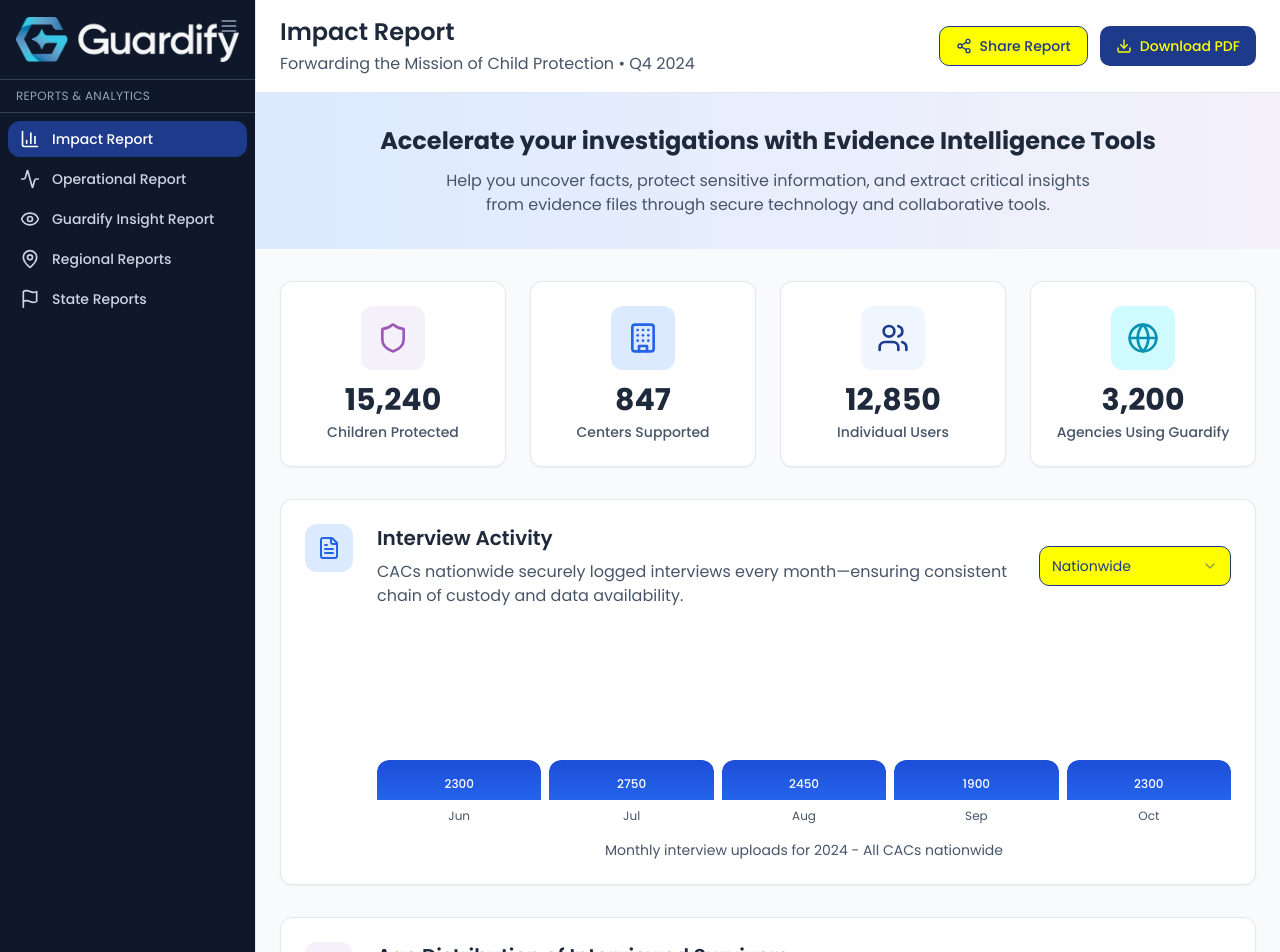
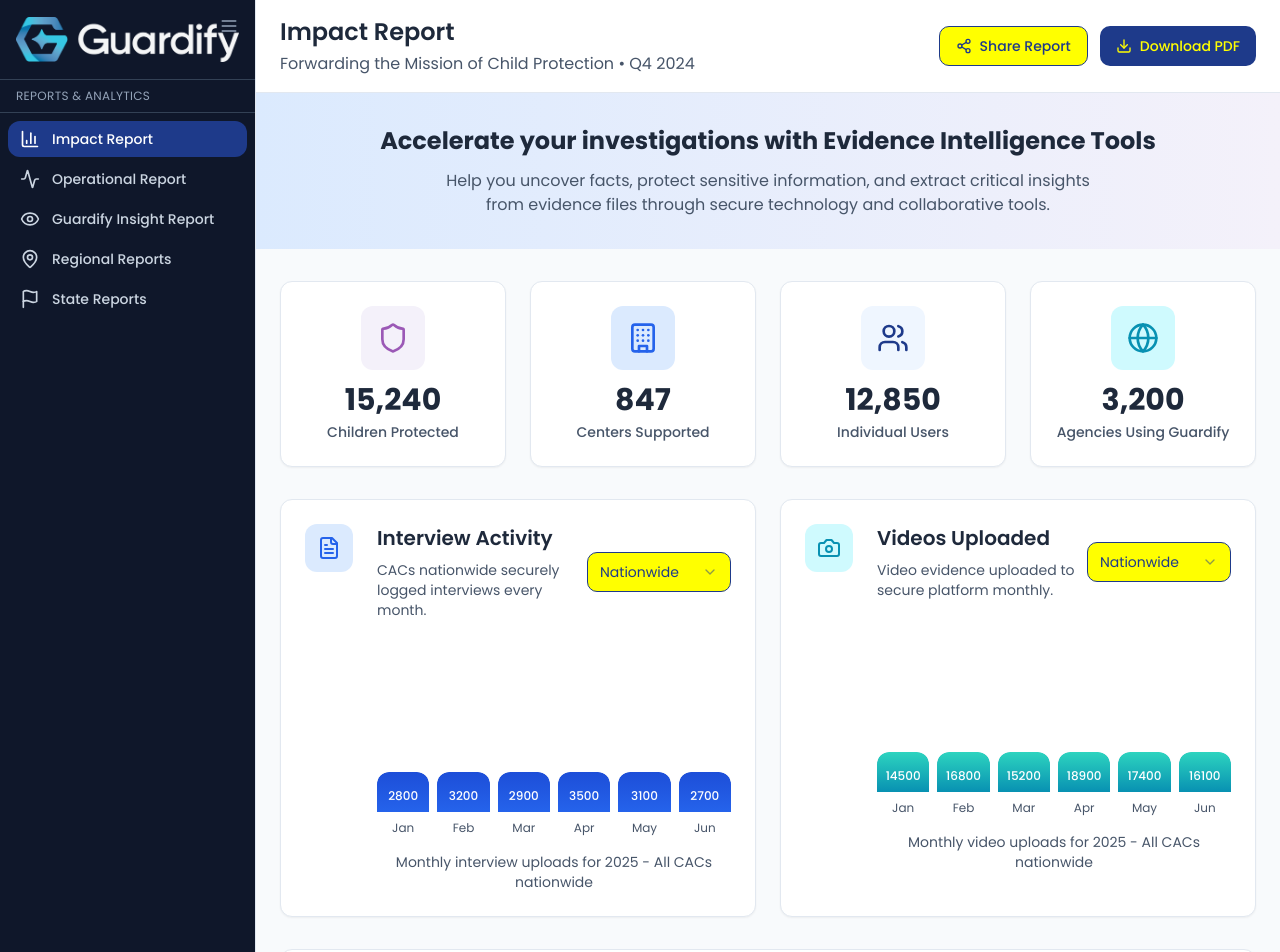
Before and after one commit to Leo-Torre5/guardify-impact-visuals, a React (Vite) app: page / in a window 1280 px wide. Shown: the top 952 px of the page. Built offline with nearby package versions, Linux system fonts and the light colour scheme.

Commit message:
feat: Add Interviews Uploaded section
Adds a new "Interviews Uploaded" section with an animated chart, side-by-side layout, and "My CAC" / "Nationwide" filters.  Uses mock data for the last 6 months of 2025.

```diff
--- a/src/components/ImpactReport.tsx
+++ b/src/components/ImpactReport.tsx
@@ -28,6 +28,7 @@ import SecureEvidenceChart from './charts/SecureEvidenceChart';
 import MDTCollaborationChart from './charts/MDTCollaborationChart';
 import TimeSavedChart from './charts/TimeSavedChart';
 import InterviewsChart from './charts/InterviewsChart';
+import InterviewsUploadedChart from './charts/InterviewsUploadedChart';
 import LawEnforcementSavings from './charts/LawEnforcementSavings';
 import KPICards from './charts/KPICards';
 import AgeDistributionChart from './charts/AgeDistributionChart';
@@ -37,6 +38,7 @@ import CostSavingsChart from './charts/CostSavingsChart';
 
 const ImpactReport = () => {
   const [viewFilter, setViewFilter] = useState("nationwide");
+  const [uploadViewFilter, setUploadViewFilter] = useState("nationwide");
   const [sidebarOpen, setSidebarOpen] = useState(true);
 
   const reportData = {
@@ -48,18 +50,38 @@ const ImpactReport = () => {
     },
     interviews_uploaded_by_month: {
       my_cac: [
-        {"month": "2024-06", "count": 23},
-        {"month": "2024-07", "count": 27},
-        {"month": "2024-08", "count": 24},
-        {"month": "2024-09", "count": 19},
-        {"month": "2024-10", "count": 23}
+        {"month": "2025-01", "count": 28},
+        {"month": "2025-02", "count": 32},
+        {"month": "2025-03", "count": 29},
+        {"month": "2025-04", "count": 35},
+        {"month": "2025-05", "count": 31},
+        {"month": "2025-06", "count": 27}
       ],
       nationwide: [
-        {"month": "2024-06", "count": 2300},
-        {"month": "2024-07", "count": 2750},
-        {"month": "2024-08", "count": 2450},
-        {"month": "2024-09", "count": 1900},
-        {"month": "2024-10", "count": 2300}
+        {"month": "2025-01", "count": 2800},
+        {"month": "2025-02", "count": 3200},
+        {"month": "2025-03", "count": 2900},
+        {"month": "2025-04", "count": 3500},
+        {"month": "2025-05", "count": 3100},
+        {"month": "2025-06", "count": 2700}
+      ]
+    },
+    videos_uploaded_by_month: {
+      my_cac: [
+        {"month": "2025-01", "count": 145},
+        {"month": "2025-02", "count": 168},
+        {"month": "2025-03", "count": 152},
+        {"month": "2025-04", "count": 189},
+        {"month": "2025-05", "count": 174},
+        {"month": "2025-06", "count": 161}
+      ],
+      nationwide: [
+        {"month": "2025-01", "count": 14500},
+        {"month": "2025-02", "count": 16800},
+        {"month": "2025-03", "count": 15200},
+        {"month": "2025-04", "count": 18900},
+        {"month": "2025-05", "count": 17400},
+        {"month": "2025-06", "count": 16100}
       ]
     },
     avg_video_duration_mins: 42,
@@ -109,6 +131,12 @@ const ImpactReport = () => {
     return viewFilter === 'my-cac'
       ? reportData.interviews_uploaded_by_month.my_cac
       : reportData.interviews_uploaded_by_month.nationwide;
+  };
+
+  const getCurrentUploadData = () => {
+    return uploadViewFilter === 'my-cac'
+      ? reportData.videos_uploaded_by_month.my_cac
+      : reportData.videos_uploaded_by_month.nationwide;
   };
 
   return (
@@ -204,7 +232,9 @@ const ImpactReport = () => {
           {/* KPI Cards */}
           <KPICards data={reportData.kpi_metrics} />
 
-          {/* Interview Activity with Filter */}
+          {/* Interview Activity and Videos Uploaded - Side by Side */}
+          <div className="grid grid-cols-1 lg:grid-cols-2 gap-6">
+            {/* Interview Activity */}
             <Card className="p-6 bg-white shadow-sm border border-slate-200 rounded-xl">
               <div className="flex items-start gap-6">
                 <div className="w-12 h-12 bg-guardify-blue-light rounded-xl flex items-center justify-center flex-shrink-0">
@@ -214,16 +244,16 @@ const ImpactReport = () => {
                   <div className="flex items-center justify-between mb-6">
                     <div>
                       <h3 className="text-xl font-semibold text-slate-800 mb-2 font-poppins">Interview Activity</h3>
-                    <p className="text-slate-600 font-poppins">
+                      <p className="text-slate-600 font-poppins text-sm">
                         {viewFilter === 'nationwide'
-                        ? 'CACs nationwide securely logged interviews every month—ensuring consistent chain of custody and data availability.'
-                        : 'Your team securely logged interviews every month—ensuring consistent chain of custody and data availability.'
+                          ? 'CACs nationwide securely logged interviews every month.'
+                          : 'Your team securely logged interviews every month.'
                         }
                       </p>
                     </div>
                     <div className="relative z-50">
                       <Select value={viewFilter} onValueChange={setViewFilter}>
-                      <SelectTrigger className="w-48 font-poppins border-guardify-navy-blue focus:ring-guardify-navy-blue text-guardify-navy-blue">
+                        <SelectTrigger className="w-36 font-poppins border-guardify-navy-blue focus:ring-guardify-navy-blue text-guardify-navy-blue text-sm">
                           <SelectValue placeholder="Select view" />
                         </SelectTrigger>
                         <SelectContent className="bg-white border-guardify-navy-blue z-[9999]">
@@ -237,6 +267,41 @@ const ImpactReport = () => {
                 </div>
               </div>
             </Card>
+
+            {/* Videos Uploaded */}
+            <Card className="p-6 bg-white shadow-sm border border-slate-200 rounded-xl">
+              <div className="flex items-start gap-6">
+                <div className="w-12 h-12 bg-guardify-teal-light rounded-xl flex items-center justify-center flex-shrink-0">
+                  <Camera className="w-6 h-6 text-guardify-teal" />
+                </div>
+                <div className="flex-1">
+                  <div className="flex items-center justify-between mb-6">
+                    <div>
+                      <h3 className="text-xl font-semibold text-slate-800 mb-2 font-poppins">Videos Uploaded</h3>
+                      <p className="text-slate-600 font-poppins text-sm">
+                        {uploadViewFilter === 'nationwide'
+                          ? 'Video evidence uploaded to secure platform monthly.'
+                          : 'Your team\'s video uploads to secure platform monthly.'
+                        }
+                      </p>
+                    </div>
+                    <div className="relative z-50">
+                      <Select value={uploadViewFilter} onValueChange={setUploadViewFilter}>
+                        <SelectTrigger className="w-36 font-poppins border-guardify-navy-blue focus:ring-guardify-navy-blue text-guardify-navy-blue text-sm">
+                          <SelectValue placeholder="Select view" />
+                        </SelectTrigger>
+                        <SelectContent className="bg-white border-guardify-navy-blue z-[9999]">
+                          <SelectItem value="nationwide" className="focus:bg-guardify-blue-light focus:text-guardify-navy-blue text-guardify-navy-blue">Nationwide</SelectItem>
+                          <SelectItem value="my-cac" className="focus:bg-guardify-blue-light focus:text-guardify-navy-blue text-guardify-navy-blue">My CAC</SelectItem>
+                        </SelectContent>
+                      </Select>
+                    </div>
+                  </div>
+                  <InterviewsUploadedChart data={getCurrentUploadData()} viewType={uploadViewFilter} />
+                </div>
+              </div>
+            </Card>
+          </div>
 
           {/* Age Distribution */}
           <Card className="p-6 bg-white shadow-sm border border-slate-200 rounded-xl">
--- /dev/null
+++ b/src/components/charts/InterviewsUploadedChart.tsx
@@ -0,0 +1,65 @@
+
+import React from 'react';
+
+interface InterviewsUploadedChartProps {
+  data: Array<{
+    month: string;
+    count: number;
+  }>;
+  viewType: string;
+}
+
+const InterviewsUploadedChart: React.FC<InterviewsUploadedChartProps> = ({ data, viewType }) => {
+  const maxCount = Math.max(...data.map(d => d.count));
+
+  const formatMonth = (monthStr: string) => {
+    const [year, month] = monthStr.split('-');
+    const date = new Date(parseInt(year), parseInt(month) - 1);
+    return date.toLocaleDateString('en-US', { month: 'short' });
+  };
+
+  const getYear = (monthStr: string) => {
+    const [year] = monthStr.split('-');
+    return year;
+  };
+
+  const currentYear = data.length > 0 ? getYear(data[0].month) : '2025';
+
+  return (
+    <div className="space-y-4">
+      <div className="flex items-end justify-between h-48 gap-2">
+        {data.map((item, index) => {
+          const height = (item.count / maxCount) * 100;
+          const barColor = viewType === 'nationwide'
+            ? 'bg-gradient-to-t from-guardify-teal to-teal-400'
+            : 'bg-gradient-to-t from-emerald-500 to-emerald-400';
+
+          return (
+            <div key={index} className="flex flex-col items-center flex-1">
+              <div className="w-full bg-slate-200 rounded-t-lg relative overflow-hidden">
+                <div
+                  className={`${barColor} w-full rounded-t-lg transition-all duration-1000 ease-out flex items-end justify-center pb-2 animate-fade-in`}
+                  style={{
+                    height: `${height}%`,
+                    minHeight: '40px',
+                    animationDelay: `${index * 200}ms`
+                  }}
+                >
+                  <span className="text-white text-xs font-medium">{item.count}</span>
+                </div>
+              </div>
+              <div className="text-xs text-slate-600 mt-2">{formatMonth(item.month)}</div>
+            </div>
+          );
+        })}
+      </div>
+      <div className="text-center">
+        <div className="text-sm text-slate-600">
+          Monthly video uploads for {currentYear} - {viewType === 'nationwide' ? 'All CACs nationwide' : 'Your CAC only'}
+        </div>
+      </div>
+    </div>
+  );
+};
+
+export default InterviewsUploadedChart;
```
Lines whose indentation alone changed are shown as unchanged.
